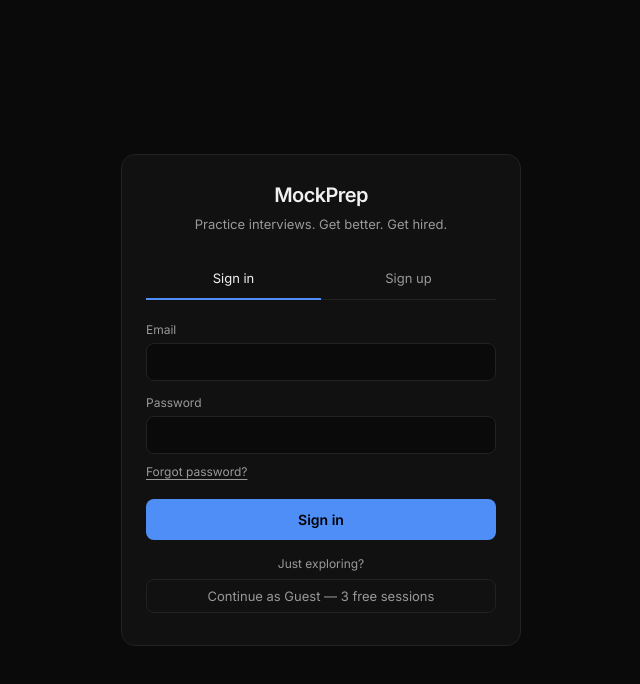
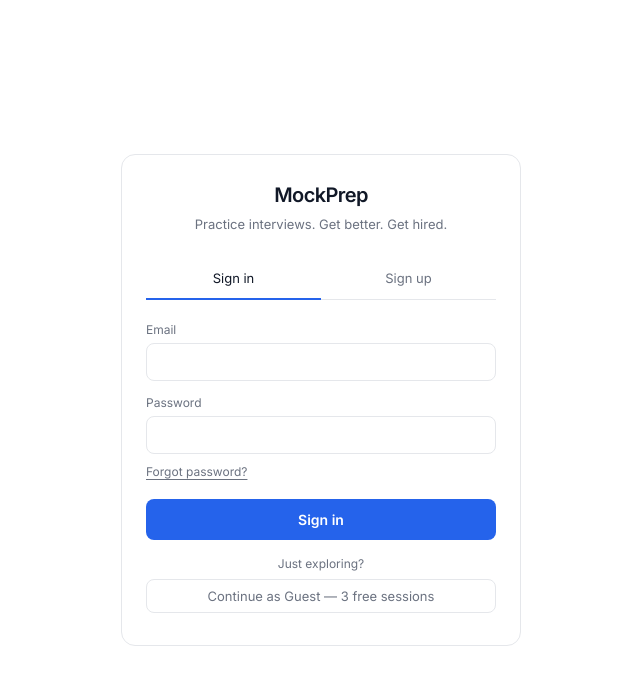
Before and after one commit to Raunack/interviewai, a Next.js app: page /auth in a window 1280 px wide. Shown: the top 684 px of the page, without its empty margins (319-959 px from the left). Built offline with nearby package versions, Linux system fonts and the light colour scheme; no server answers.

Commit message:
fix: match workspace theme to landing page light design

```diff
--- a/app/components/ThemeInit.js
+++ b/app/components/ThemeInit.js
@@ -17,9 +17,9 @@ export default function ThemeInit() {
   useEffect(() => {
     try {
       const raw = localStorage.getItem('theme');
-      applyTheme(raw === 'light' ? 'light' : 'dark');
+      applyTheme(raw === 'dark' ? 'dark' : 'light');
     } catch {
-      applyTheme('dark');
+      applyTheme('light');
     }
   }, []);
   return null;
--- a/app/globals.css
+++ b/app/globals.css
@@ -32,14 +32,15 @@ html[data-theme='dark'] {
 }
 
 html[data-theme='light'] {
-  --bg-primary: #f9fafb;
+  --bg-primary: #ffffff;
+  --bg-sidebar: #f9fafb;
   --bg-surface: #ffffff;
-  --bg-card: #f3f4f6;
+  --bg-card: #f9fafb;
   --border-line: #e5e7eb;
   --border-subtle: #e5e7eb;
   --accent: #2563eb;
   --accent-hover: #1d4ed8;
-  --accent-muted: rgba(37, 99, 235, 0.12);
+  --accent-muted: rgba(37, 99, 235, 0.08);
   --accent-text: #ffffff;
   --success: #16a34a;
   --error: #dc2626;
@@ -47,7 +48,7 @@ html[data-theme='light'] {
   --text-primary: #111827;
   --text-secondary: #6b7280;
   --text-muted: #9ca3af;
-  --grid-line: rgba(0, 0, 0, 0.04);
+  --grid-line: transparent;
   --bg: var(--bg-primary);
   --surface: var(--bg-surface);
   --surface-hover: #f3f4f6;
@@ -55,7 +56,198 @@ html[data-theme='light'] {
   --text: var(--text-primary);
   --muted: var(--text-secondary);
   --label: var(--text-secondary);
-  --ghost-border: #d1d5db;
+  --ghost-border: #e5e7eb;
+}
+
+/* Light workspace (matches landing page) */
+html[data-theme='light'] .app-shell {
+  background: #ffffff;
+  color: #111827;
+}
+
+html[data-theme='light'] .sidebar {
+  background: var(--bg-sidebar, #f9fafb);
+  border-right-color: #e5e7eb;
+}
+
+html[data-theme='light'] .sidebar__brand {
+  color: #111827;
+}
+
+html[data-theme='light'] .sidebar__section-label {
+  color: #6b7280;
+}
+
+html[data-theme='light'] .mode-item {
+  border-radius: 0;
+  color: #6b7280;
+  background: transparent;
+}
+
+html[data-theme='light'] .mode-item:hover {
+  background: rgba(17, 24, 39, 0.04);
+  color: #111827;
+}
+
+html[data-theme='light'] .mode-item.active {
+  color: #2563eb;
+  background: transparent;
+  border-left-color: #2563eb;
+  font-weight: 500;
+}
+
+html[data-theme='light'] .pack-chip {
+  border-radius: 8px;
+  background: #ffffff;
+  border-color: #e5e7eb;
+  color: #6b7280;
+}
+
+html[data-theme='light'] .pack-chip:hover {
+  border-color: #d1d5db;
+  color: #111827;
+}
+
+html[data-theme='light'] .pack-chip.active {
+  background: #2563eb;
+  border-color: #2563eb;
+  color: #ffffff;
+}
+
+html[data-theme='light'] .stat-line__val {
+  font-size: 18px;
+  font-weight: 600;
+  color: #111827;
+}
+
+html[data-theme='light'] .stat-line__lbl {
+  font-size: 11px;
+  font-weight: 500;
+  color: #6b7280;
+  text-transform: none;
+  letter-spacing: 0;
+}
+
+html[data-theme='light'] .main {
+  background: #ffffff;
+}
+
+html[data-theme='light'] .main__top {
+  background: #ffffff;
+  border-bottom-color: #e5e7eb;
+}
+
+html[data-theme='light'] .top-title {
+  color: #6b7280;
+}
+
+html[data-theme='light'] .main__scroll {
+  background-color: #ffffff;
+  background-image: none;
+}
+
+html[data-theme='light'] .tab {
+  color: #6b7280;
+  font-weight: 500;
+}
+
+html[data-theme='light'] .tab:hover {
+  color: #111827;
+}
+
+html[data-theme='light'] .tab.active {
+  color: #2563eb;
+  border-bottom-color: #2563eb;
+}
+
+html[data-theme='light'] .question-body {
+  background: #f9fafb;
+  border: 1px solid #e5e7eb;
+  border-radius: 12px;
+  padding: 1.25rem 1.5rem;
+  color: #111827;
+  font-weight: 500;
+}
+
+html[data-theme='light'] .answer-area {
+  background: #ffffff;
+  border-color: #e5e7eb;
+  border-radius: 8px;
+  color: #111827;
+}
+
+html[data-theme='light'] .answer-area:focus {
+  border-color: #2563eb;
+  box-shadow: 0 0 0 3px rgba(37, 99, 235, 0.12);
+}
+
+html[data-theme='light'] .coding-lc-left,
+html[data-theme='light'] .problem-panel {
+  background: #f9fafb;
+}
+
+html[data-theme='light'] .coding-lc-right {
+  background: #ffffff;
+}
+
+html[data-theme='light'] .interview-action-bar {
+  background: #ffffff;
+  border-top-color: #e5e7eb;
+}
+
+html[data-theme='light'] .btn-ghost {
+  background: #ffffff;
+  border-color: #e5e7eb;
+  color: #111827;
+}
+
+html[data-theme='light'] .btn-ghost:hover:not(:disabled) {
+  background: #f9fafb;
+  border-color: #d1d5db;
+}
+
+html[data-theme='light'] .btn-primary {
+  background: #2563eb;
+  border-color: #2563eb;
+  color: #ffffff;
+}
+
+html[data-theme='light'] .btn-primary:hover:not(:disabled) {
+  background: #1d4ed8;
+  border-color: #1d4ed8;
+}
+
+html[data-theme='light'] .role-select,
+html[data-theme='light'] .toggle-btn,
+html[data-theme='light'] .menu-btn,
+html[data-theme='light'] .settings-btn,
+html[data-theme='light'] .theme-toggle-btn,
+html[data-theme='light'] .icon-btn,
+html[data-theme='light'] .q-nav-btn {
+  background: #ffffff;
+  border-color: #e5e7eb;
+  color: #111827;
+}
+
+html[data-theme='light'] .icon-btn {
+  color: #6b7280;
+}
+
+html[data-theme='light'] .icon-btn:hover {
+  color: #2563eb;
+  border-color: #2563eb;
+}
+
+html[data-theme='light'] .interview-layout__left {
+  background: #ffffff;
+  border-right-color: #e5e7eb;
+}
+
+html[data-theme='light'] .session-card,
+html[data-theme='light'] .settings-panel,
+html[data-theme='light'] .time-up-card {
+  background: #ffffff;
+  border: 1px solid #e5e7eb;
 }
 
 *,
```
Also changed, not shown: app/components/InterviewApp.js.
